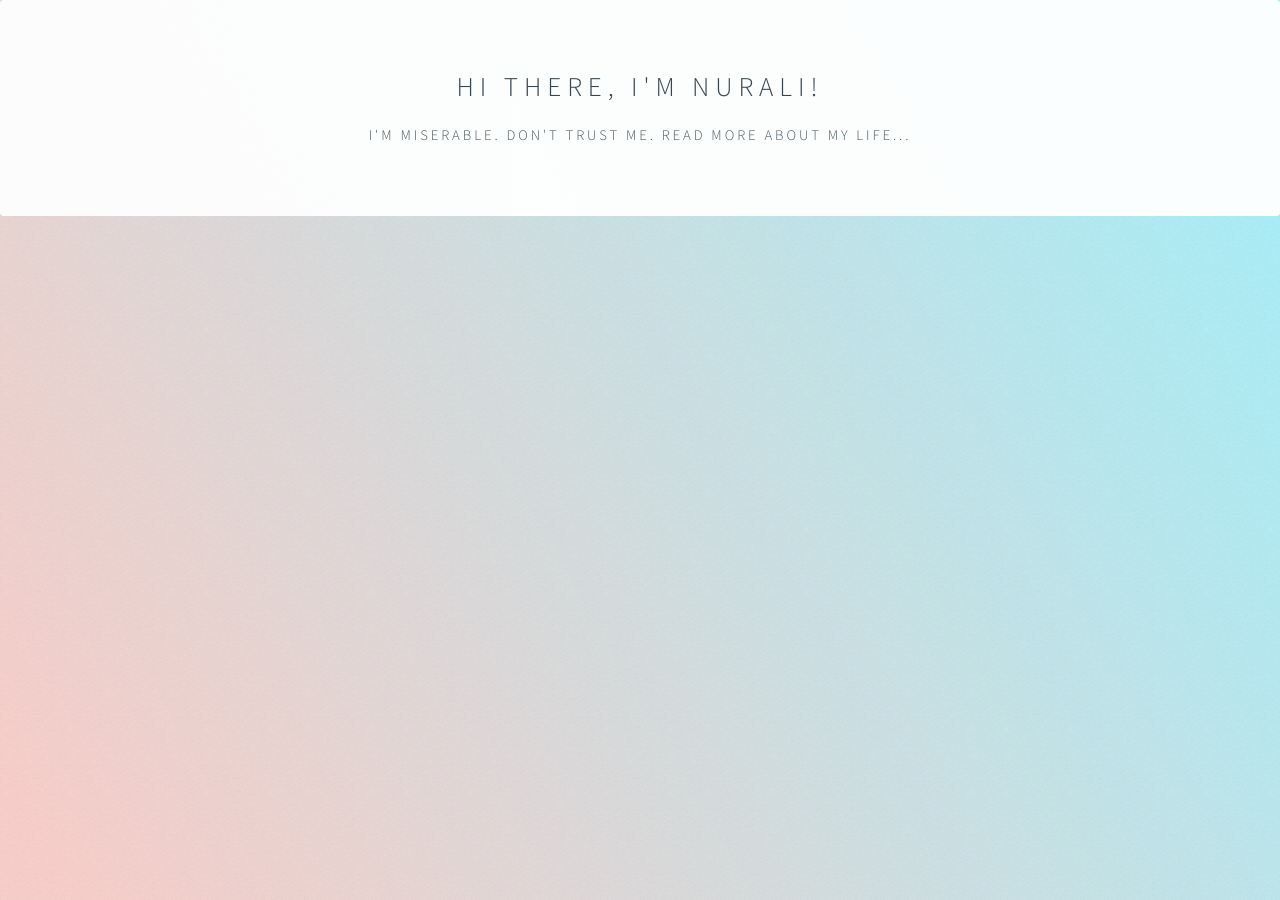
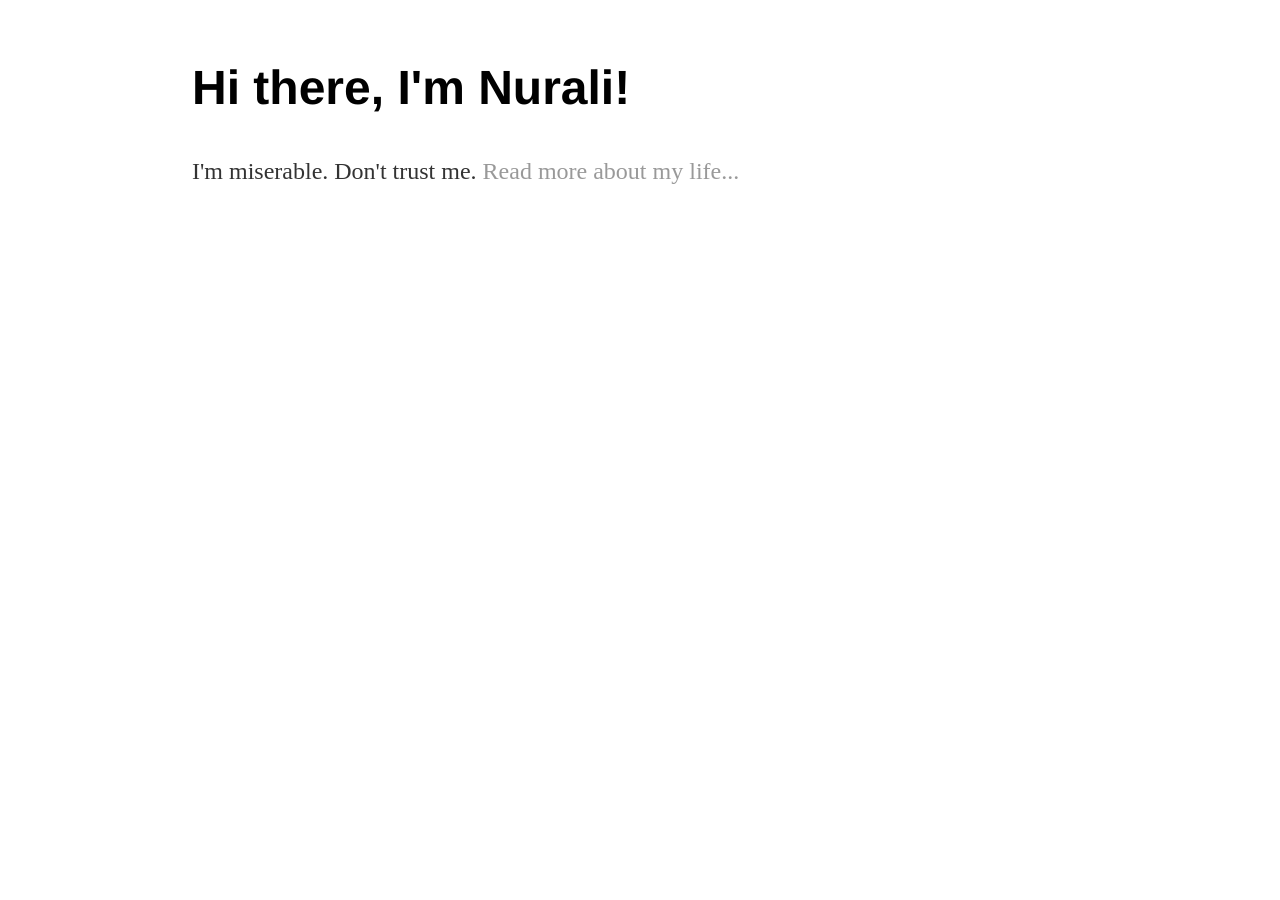
Before and after one commit to nurali93/nurali93.github.io-v1, a Jekyll site: the page built from index.html, in a window 1280 px wide. Built offline with Jekyll 4.4.1, drawn with Linux system fonts in a browser that asks for light colours.

Commit message:
Update head.html

```diff
--- a/_includes/head.html
+++ b/_includes/head.html
@@ -3,8 +3,8 @@
   <title>{{ page.title }}</title>
 
   <!-- link to main stylesheet -->
-  <link rel="stylesheet" type="text/css" href="/css/main.css">
-  <!-- link rel="stylesheet" type="text/css" href="/css/style.css"-->
+  <link rel="stylesheet" type="text/css" href="/css/style.css">
+  <!-- link rel="stylesheet" type="text/css" href="/css/main.css"-->
 
   {% include analytics.html %}
 
```
